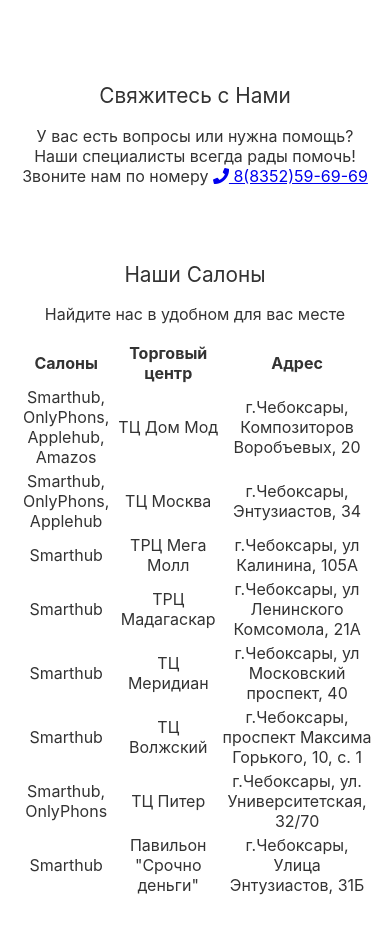
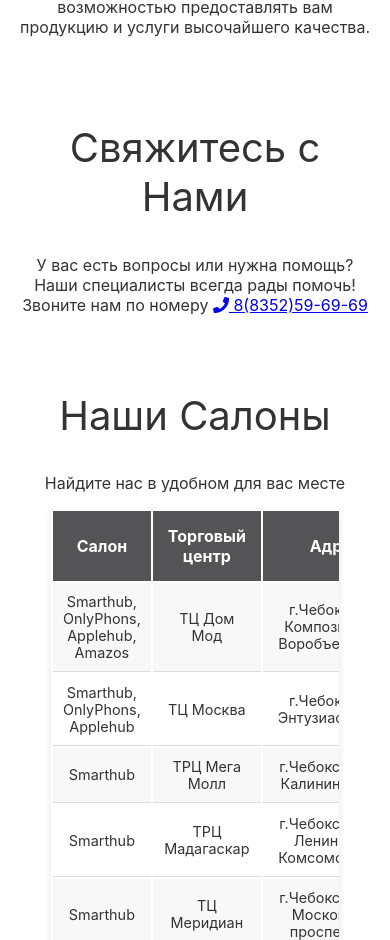
Before and after one commit to KarinaMashanova/smarthub.github.io, a plain HTML site: page index.html in a window 390 px wide. Shown: the part 4983-5923 px from the top of the page. Drawn offline with Linux system fonts and the light colour scheme.

Commit message:
Add files via upload

```diff
--- a/index.html
+++ b/index.html
@@ -184,7 +184,7 @@
             <h3>Найдите нас в удобном для вас месте</h3>
             <table>
                 <tr>
-                    <th>Салоны</th>
+                    <th>Салон</th>
                     <th>Торговый центр</th>
                     <th>Адрес</th>
                 </tr>
@@ -235,7 +235,7 @@
             <h1>Присоединяйтесь к Нашей Команде</h1>
             <h3>Интересуетесь карьерой в сфере высоких технологий? В Smarthub всегда открыты для талантливых
                 специалистов. Обратитесь в любой из наших салонов или позвоните по указанным номерам телефонов, чтобы
-                узнать больше о возможностях трудоустройства.</h3>
+                узнать больше о возможностях трудоустройства</h3>
         </section>
 
 
--- a/style.css
+++ b/style.css
@@ -246,6 +246,33 @@ footer a:hover {
     text-decoration: underline;
 }
 
+/* Таблица */
+.salons table {
+    width: 80%;
+    margin: 0 auto;
+    box-shadow: 0 4px 8px rgba(0, 0, 0, 0.1);
+    background-color: #fff;
+}
+
+/* Стилизация ячеек заголовка таблицы */
+.salons th {
+    padding: 15px;
+    background-color: #545456;
+    color: #fff;
+    font-size: 1em;
+}
+
+.salons td {
+    padding: 10px;
+    border-bottom: 1px solid #ddd;
+    text-align: center;
+    font-size: 0.9em;
+}
+
+.salons tr:nth-child(even) {
+    background-color: #f8f8f8;
+}
+
 /* Адаптивные стили для мобильных устройств */
 @media (max-width: 768px) {
     header .container, nav ul {
@@ -291,16 +318,18 @@ footer a:hover {
         z-index: 4;
     }
 
-    .about h1, .contacts h1, .salons h1 {
-        font-size: 1.3em;
-    }
 
-    .about h3, .contacts h3, .salons h3 {
+    .about h3, .contacts h3, .salons h3, .career h3 {
         font-size: 1em;
     }
 
     footer .footer-content {
         padding: 10px;
+    }
+
+    .salons table {
+        display: block;
+        overflow-x: auto;
     }
 }
 
```
